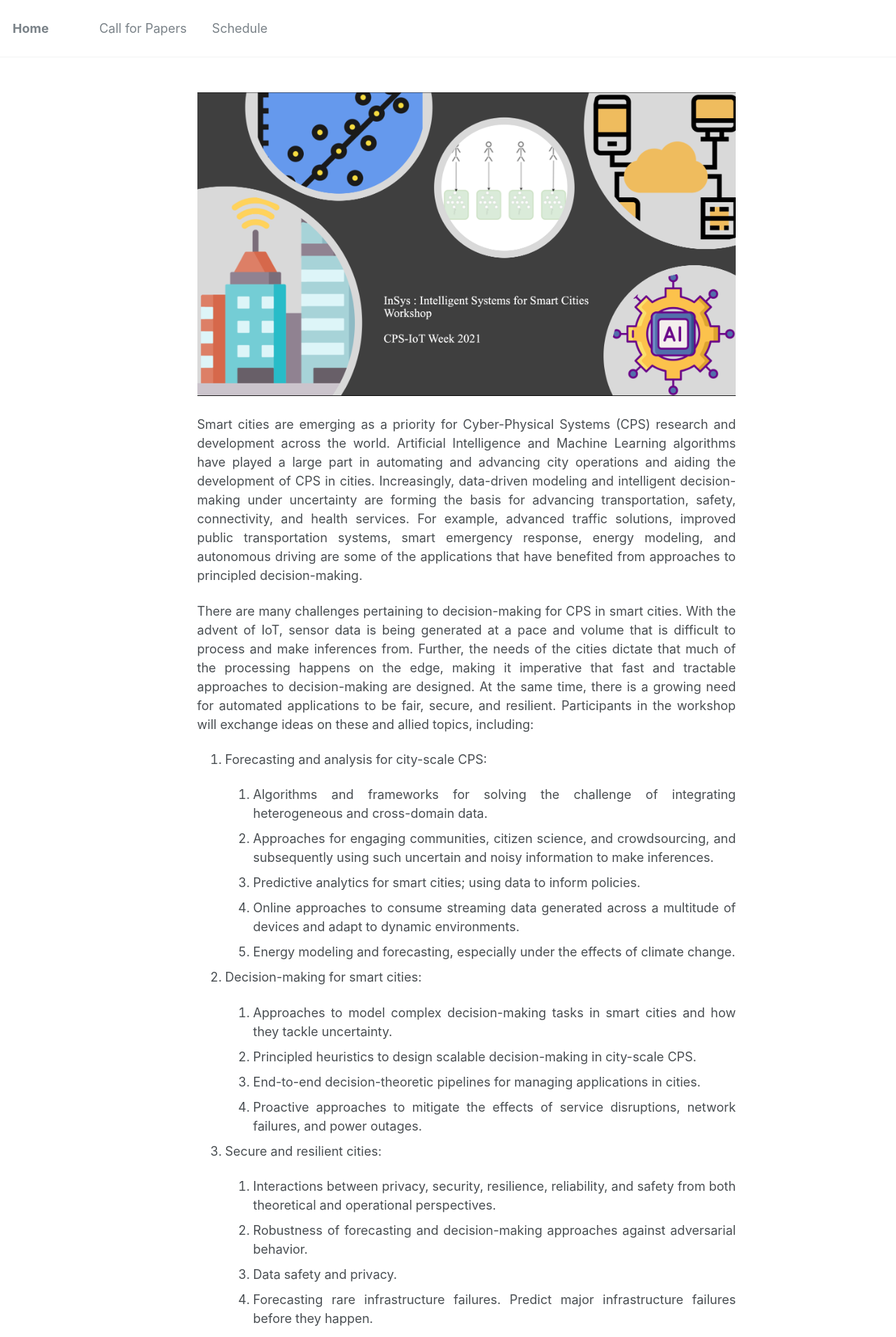
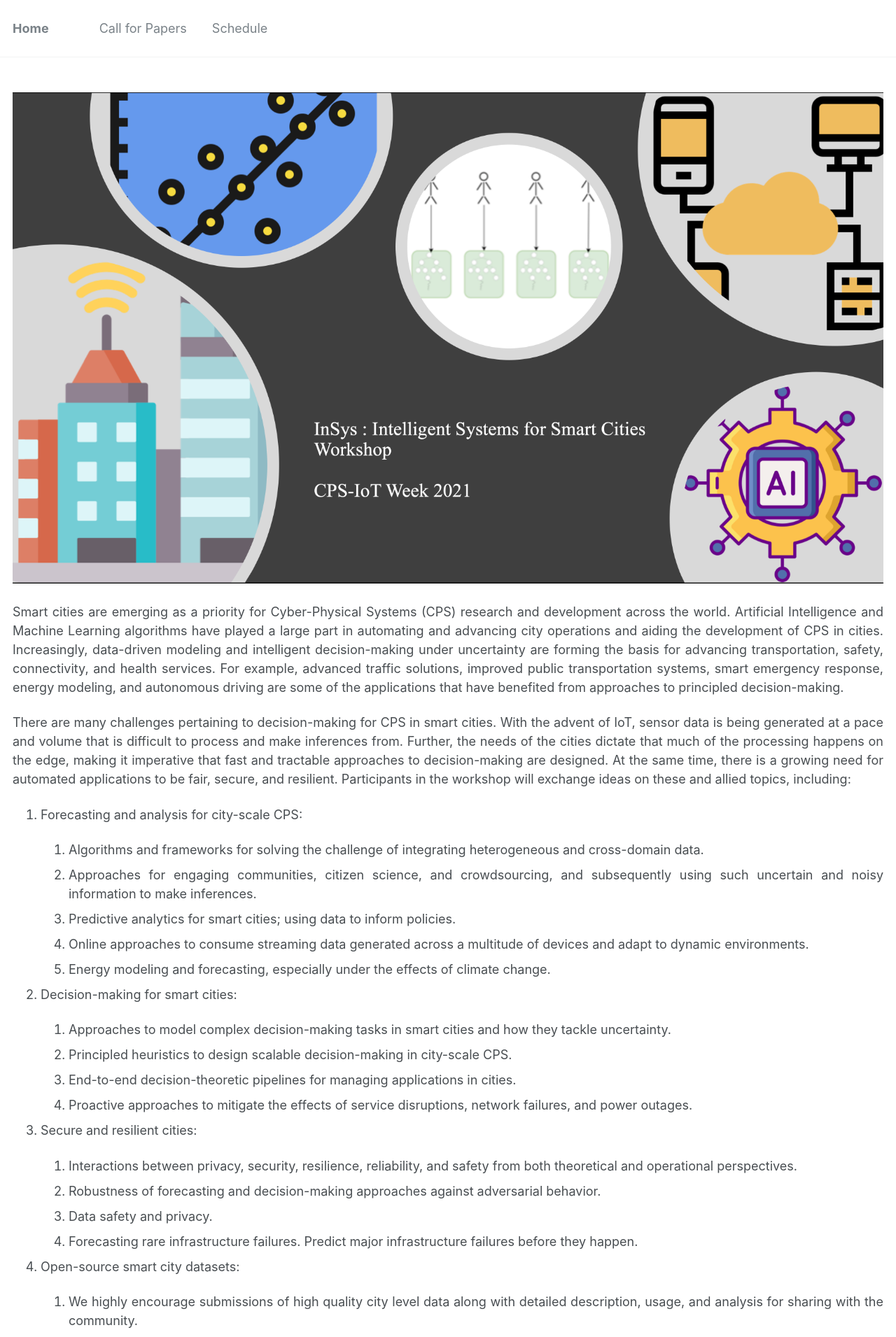
Before and after one commit to insys-cpsweek/insys-cpsweek.github.io, a Jekyll site: the page built from _pages/about.md, in a window 1280 px wide. Shown: the top 1911 px of the page at 70% size. Built offline with Jekyll 4.4.1, drawn with Linux system fonts in a browser that asks for light colours.

Commit message:
tested custom css

```diff
--- a/_includes/head.html
+++ b/_includes/head.html
@@ -18,5 +18,6 @@
 
 <!-- For all browsers -->
 <link rel="stylesheet" href="{{ base_path }}/assets/css/main.css">
+<link rel="stylesheet" href="{{ base_path }}/assets/css/custom.css">
 
 <meta http-equiv="cleartype" content="on">
--- a/_pages/about.md
+++ b/_pages/about.md
@@ -46,7 +46,6 @@ There are many challenges pertaining to decision-making for CPS in smart cities.
 <li>Our goal is to setup a sub-site (on Kaggle, for example) exclusively for smart cities that can serve as a one-stop data source.</li>
 </ol></li>
 </ol>
-</ul>
 
 <br>
 
--- /dev/null
+++ b/assets/css/custom.css
@@ -0,0 +1,5 @@
+.page{
+   width:100%;
+   padding-left:0;
+   padding-right:0;
+}
```
Also changed, not shown: 1 other file.
